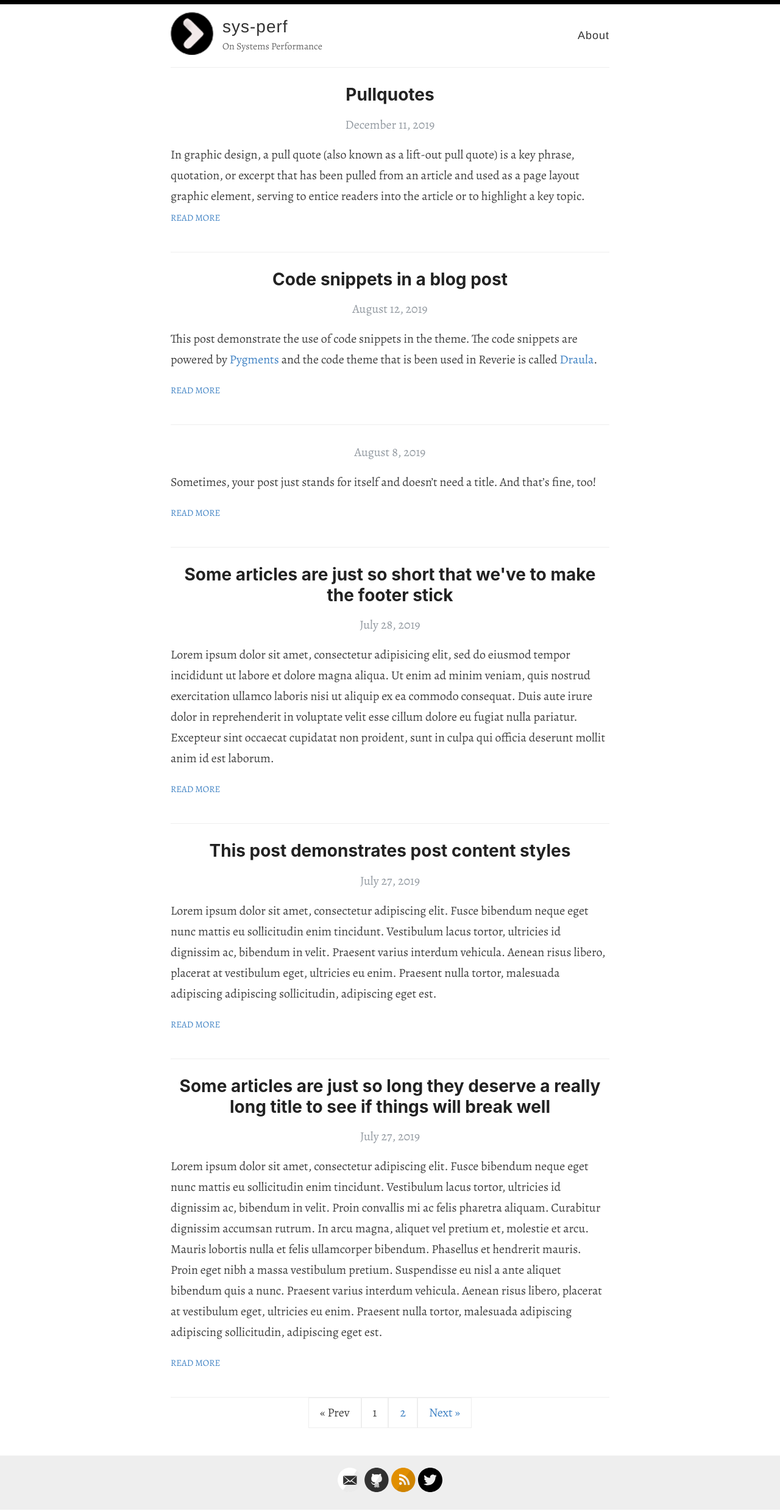
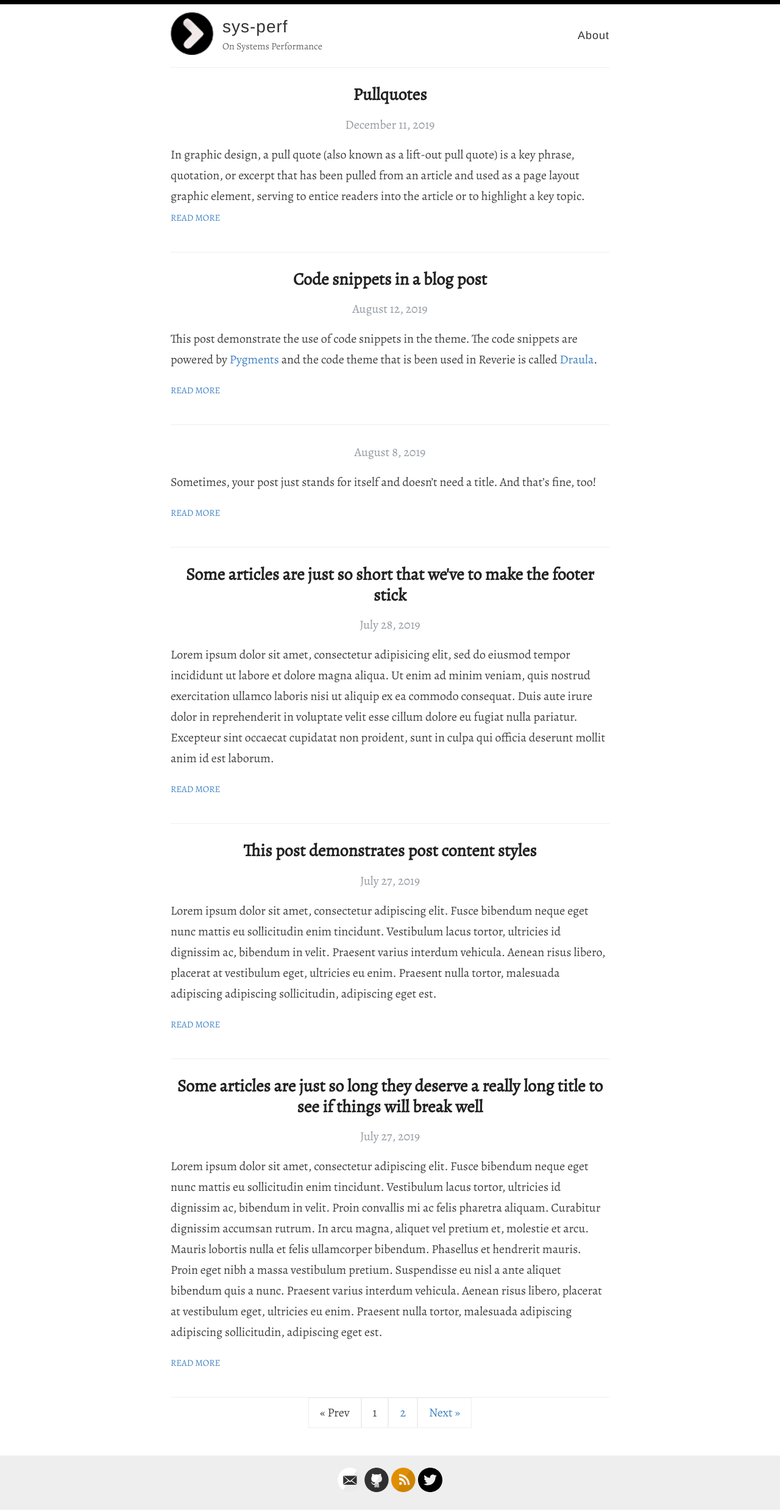
Before and after one commit to chamibuddhika/chamibuddhika.github.io, a Jekyll site: the page built from index.html, in a window 1280 px wide. Shown: the whole page at 61% size. Built offline with Jekyll 4.4.1, drawn with Linux system fonts in a browser that asks for light colours; the list of posts is cut into pages by our own code.

Commit message:
style.scss

```diff
--- a/assets/style.scss
+++ b/assets/style.scss
@@ -461,8 +461,9 @@
     z-index: 1000;
 }
 
+// font-family: -system-ui, -apple-system, BlinkMacSystemFont, "Segoe UI", Roboto, Helvetica, Arial, sans-serif, "Apple Color Emoji", "Segoe UI Emoji", "Segoe UI Symbol";
 .post h1{
-  font-family: -system-ui, -apple-system, BlinkMacSystemFont, "Segoe UI", Roboto, Helvetica, Arial, sans-serif, "Apple Color Emoji", "Segoe UI Emoji", "Segoe UI Symbol";
+  font-family: 'Alegreya', serif;
   text-align: center;
   font-weight: bold;
   font-kerning: auto;
@@ -470,8 +471,9 @@
   line-height: 1.2;
 }
 
+// -system-ui, -apple-system, BlinkMacSystemFont, "Segoe UI", Roboto, Helvetica, Arial, sans-serif, "Apple Color Emoji", "Segoe UI Emoji", "Segoe UI Symbol";
 .page h1{
-  font-family: -system-ui, -apple-system, BlinkMacSystemFont, "Segoe UI", Roboto, Helvetica, Arial, sans-serif, "Apple Color Emoji", "Segoe UI Emoji", "Segoe UI Symbol";
+  font-family: 'Alegreya', serif;
   text-align: center;
   font-weight: bold;
   font-kerning: auto;
```
